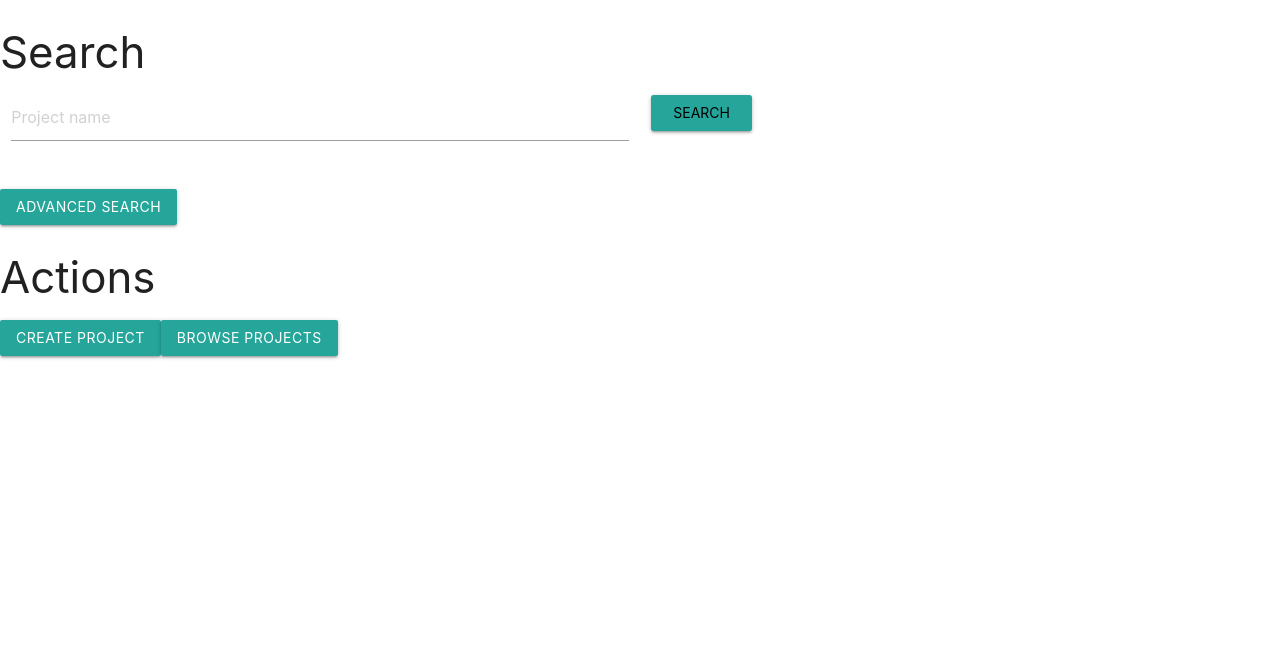
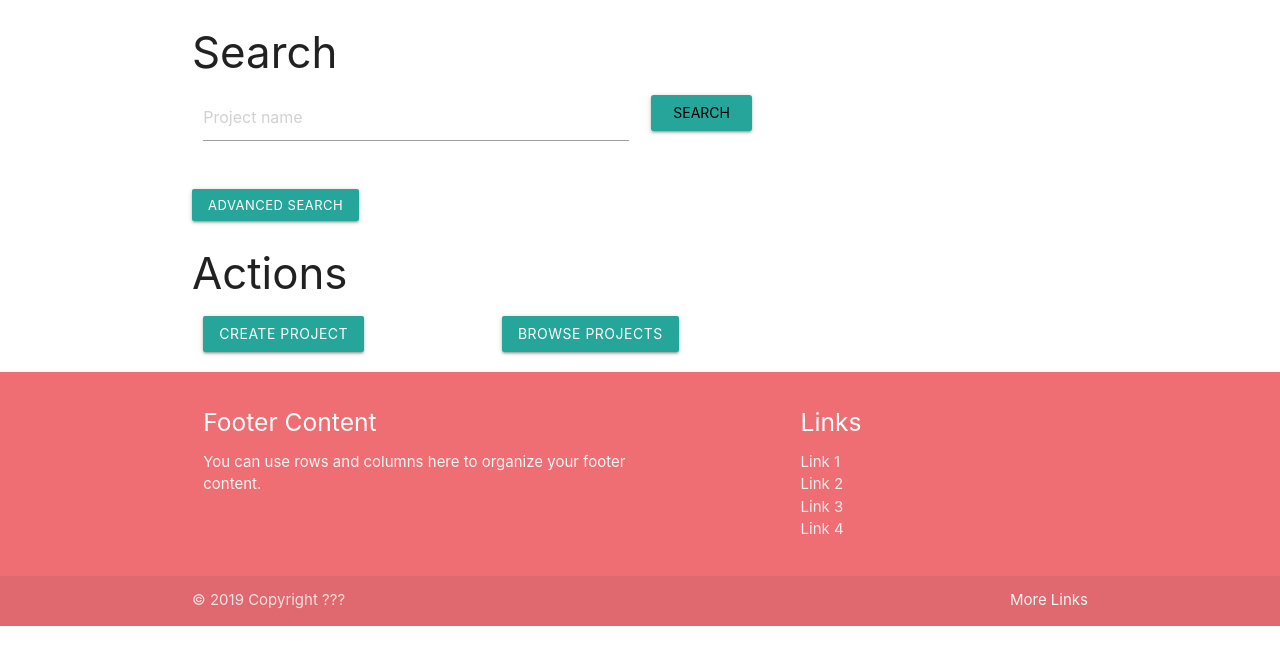
Before and after one commit to tyler-cromwell/SDP, an Angular app: page / in a window 1280 px wide. Shown: the top 664 px of the page. Built offline with nearby package versions, Linux system fonts and the light colour scheme.

Commit message:
[home]: Added footer, top-level container, and adjusted existing CSS

```diff
--- a/src/app/app.component.html
+++ b/src/app/app.component.html
@@ -1 +1,32 @@
-<router-outlet></router-outlet>
+<div class="container">
+  <router-outlet></router-outlet>
+</div>
+
+
+<footer class="page-footer">
+  <div class="container">
+    <div class="row">
+      <div class="col l6 s12">
+        <h5 class="white-text">Footer Content</h5>
+        <p class="grey-text text-lighten-4">You can use rows and columns here to organize your footer content.</p>
+      </div>
+
+      <div class="col l4 offset-l2 s12">
+        <h5 class="white-text">Links</h5>
+        <ul>
+          <li><a class="grey-text text-lighten-3" href="#!">Link 1</a></li>
+          <li><a class="grey-text text-lighten-3" href="#!">Link 2</a></li>
+          <li><a class="grey-text text-lighten-3" href="#!">Link 3</a></li>
+          <li><a class="grey-text text-lighten-3" href="#!">Link 4</a></li>
+        </ul>
+      </div>
+    </div>
+  </div>
+
+  <div class="footer-copyright">
+    <div class="container">
+      © 2019 Copyright ???
+      <a class="grey-text text-lighten-4 right" href="#!">More Links</a>
+    </div>
+  </div>
+</footer>
--- a/src/app/home/home.component.html
+++ b/src/app/home/home.component.html
@@ -1,7 +1,7 @@
 <div id="home">
-  <h3>Search</h3>
+  <div class="row">
+    <h3>Search</h3>
 
-  <div class="row">
     <form action="" class="col s12">
       <div class="row">
         <div class="col s6">
@@ -15,13 +15,15 @@
   </div>
 
   <div class="row">
-    <button class="waves-effect waves-light btn">Advanced Search</button>
+    <button class="waves-effect waves-light btn-small">Advanced Search</button>
   </div>
 
-  <div id="actions">
+  <div id="actions" class="row">
     <h3>Actions</h3>
-    <div>
+    <div class="col s3">
       <a class="waves-effect waves-light btn" routerLink="/page1" routerLinkActive="">Create Project</a>
+    </div>
+    <div class="col s3 offset-s1">
       <a class="waves-effect waves-light btn" routerLink="/page2" routerLinkActive="">Browse Projects</a>
     </div>
   </div>
```
